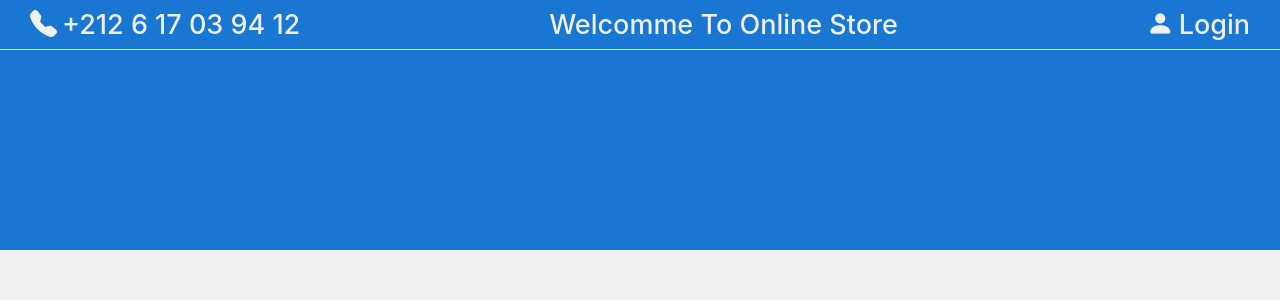
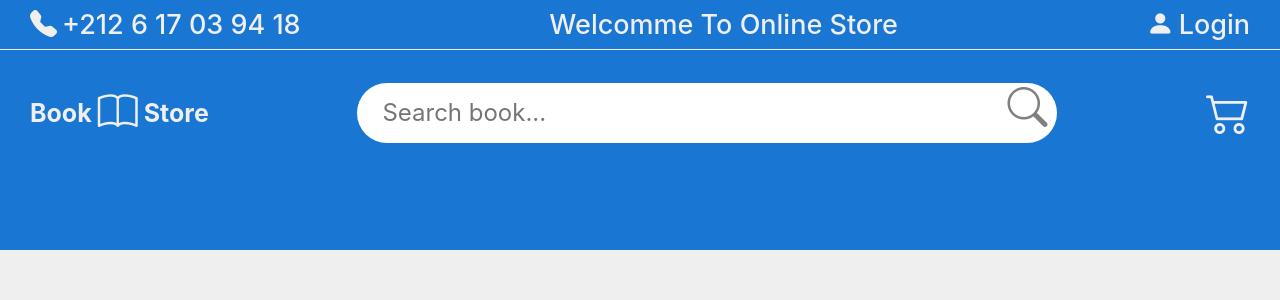
Before and after one commit to younessbakka7/book, a React (Create React App) app in the folder bibstore/: page /cart in a window 1280 px wide. Shown: the top 300 px of the page. Built offline with nearby package versions, Linux system fonts and the light colour scheme.

Commit message:
hedermidlle

```diff
--- a/bibstore/src/Components/Header/header.css
+++ b/bibstore/src/Components/Header/header.css
@@ -35,3 +35,55 @@
 .hedear-top-link i{
   margin-right: 5px;
 }
+
+/* hedear-middel*/
+
+.hedear-middel{
+    display: flex;
+    align-items: center;
+    justify-content: space-between;
+    padding: 0 30px;
+    height: 50%;
+}
+.hedear-middel-logo{
+color: var(--main-color);
+font-size: 25px;
+text-decoration: none;
+display: flex;
+align-items: center;
+}
+.hedear-middel-logo i{
+ margin: 0 6px;
+ font-size: 40px;
+}
+.hedear-middel-search-box{
+    width: 700px;
+    background-color: var(--main-color);
+    height: 60px;
+    border-radius: 50px;
+    overflow: hidden;
+    position: relative;
+
+}
+.hedear-middel-search-input{
+    width: 100%;
+    height: 100%;
+    border: none;
+    font-size: 24px;
+    padding-left: 25px;
+
+}
+.hedear-middel-search-box .bi-search{
+    position: absolute;
+    top: 0;
+    bottom: 0;
+    right: 10px;
+    font-size: 40px;
+    color: gray;
+}
+
+.hedear-middel-cart-car-wrapper{
+    color: var(--main-color);
+    font-size: 44px;
+
+}
--- a/bibstore/src/Components/Header/header.jsx
+++ b/bibstore/src/Components/Header/header.jsx
@@ -1,31 +1,22 @@
 import React from 'react';
 import './header.css';
+import HeaderTop from '../HeaderTop';
+import HeaderMiddle from '../HeaderMiddle';
 
 
 const Header = () => {
     return (
         <div>
-        <header className="header">
-            <div className="hedear-top">
-               <div className="header-top-menu">
-                  <i class="bi bi-list"></i>
-               </div>
-               <div className="hedear-top-phone">
-               <i class="bi bi-telephone-fill"></i>
-                  +212 6 17 03 94 12
-               </div>
-               <div className="hedear-top-text">
-                  Welcomme To Online Store
-               </div>
-               <div className="hedear-top-link">
-                  <i class="bi bi-person-fill"></i>
-                  Login
-               </div>
+       <header className="header">
 
-            </div>
+
+        <HeaderTop/>
+        <HeaderMiddle/>
 
 
         </header>
+
+
 
         </div>
     );
--- /dev/null
+++ b/bibstore/src/Components/HeaderMiddle.jsx
@@ -0,0 +1,32 @@
+import React from 'react';
+
+const HeaderMiddle = () => {
+    return (
+        <div className="hedear-middel">
+
+        <div className="hedear-middel-logo">
+          <b>Book</b>
+          <i class="bi bi-book"></i>
+          <b>Store</b>
+        </div>
+
+
+        <div className="hedear-middel-search-box">
+         <input className='hedear-middel-search-input' type="search"  placeholder='Search book...' />
+           <i className="bi bi-search"></i>
+
+
+        </div>
+
+
+        <div className="hedear-middel-cart-car-wrapper">
+          <i className="bi bi-cart2"></i>
+        </div>
+
+
+
+      </div>
+    );
+}
+
+export default HeaderMiddle;
--- /dev/null
+++ b/bibstore/src/Components/HeaderTop.jsx
@@ -0,0 +1,25 @@
+import React from 'react';
+
+const HeaderTop = () => {
+    return (
+        <div className="hedear-top">
+               <div className="header-top-menu">
+                  <i class="bi bi-list"></i>
+               </div>
+               <div className="hedear-top-phone">
+               <i class="bi bi-telephone-fill"></i>
+                  +212 6 17 03 94 18
+               </div>
+               <div className="hedear-top-text">
+                  Welcomme To Online Store
+               </div>
+               <div className="hedear-top-link">
+                  <i class="bi bi-person-fill"></i>
+                  Login
+               </div>
+
+            </div>
+    );
+}
+
+export default HeaderTop;
```
